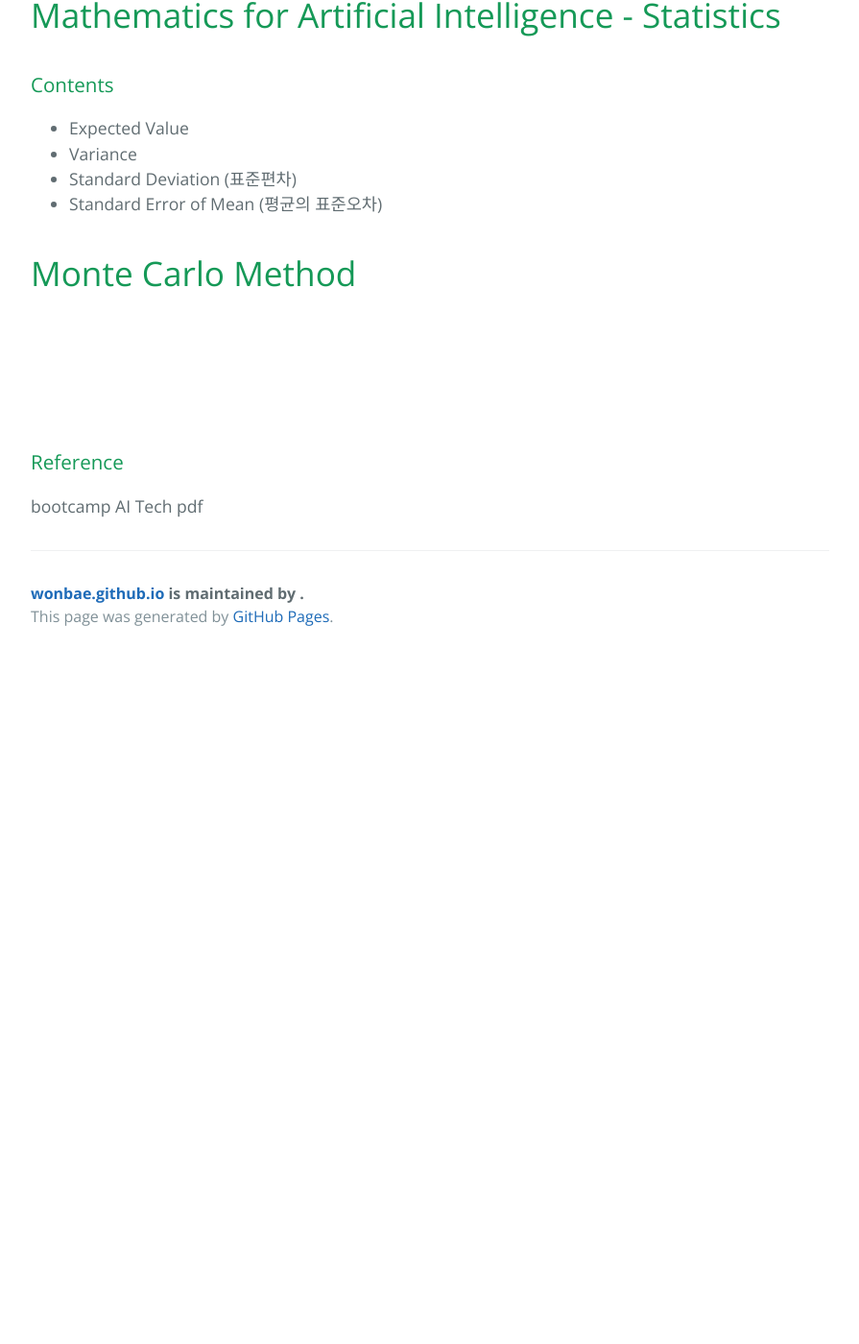
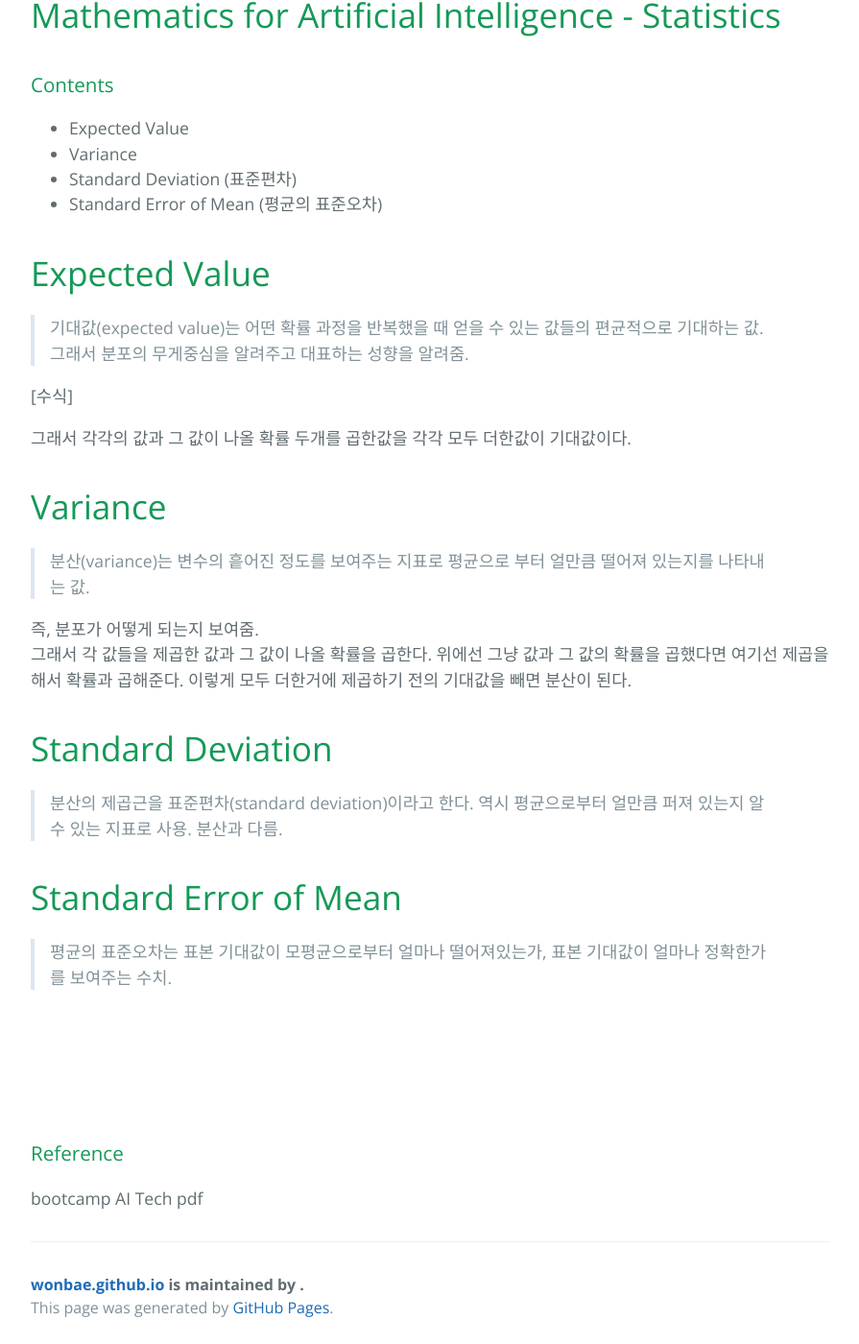
Before and after one commit to wonbae/wonbae.github.io, a Jekyll site: the page built from _posts/BoostcampAI/2021-01-29-[MAI]_Statistics.md, in a window 1280 px wide and 1400 px high, scrolled down 473 px. Shown: the whole window at 96% size, without its empty margins (192-1087 px from the left). Built offline with Jekyll 4.4.1, drawn with Linux system fonts in a browser that asks for light colours; our own code applies the rules of GitHub Pages for plain Markdown files; before the commit the page ends 1159 px from its top, so only the background shows below that.

Commit message:
wrtie statistics (not completed)

```diff
--- a/_posts/BoostcampAI/2021-01-29-[MAI]_Statistics.md
+++ b/_posts/BoostcampAI/2021-01-29-[MAI]_Statistics.md
@@ -18,8 +18,25 @@ Boostcamp Day 10. 2021-01-29.
 - Standard Error of Mean (평균의 표준오차)
 
 
-# Monte Carlo Method
+# Expected Value
+> 기대값(expected value)는 어떤 확률 과정을 반복했을 때 얻을 수 있는 값들의 편균적으로 기대하는 값. 그래서 분포의 무게중심을 알려주고 대표하는 성향을 알려줌.
 
+[수식]
+
+그래서 각각의 값과 그 값이 나올 확률 두개를 곱한값을 각각 모두 더한값이 기대값이다.
+
+# Variance
+> 분산(variance)는 변수의 흩어진 정도를 보여주는 지표로 평균으로 부터 얼만큼 떨어져 있는지를 나타내는 값.
+
+즉, 분포가 어떻게 되는지 보여줌.
+그래서 각 값들을 제곱한 값과 그 값이 나올 확률을 곱한다. 위에선 그냥 값과 그 값의 확률을 곱했다면 여기선 제곱을 해서 확률과 곱해준다. 이렇게 모두 더한거에 제곱하기 전의 기대값을 빼면 분산이 된다.
+
+# Standard Deviation
+> 분산의 제곱근을 표준편차(standard deviation)이라고 한다. 역시 평균으로부터 얼만큼 퍼져 있는지 알 수 있는 지표로 사용. 분산과 다름.
+
+
+# Standard Error of Mean
+> 평균의 표준오차는 표본 기대값이 모평균으로부터 얼마나 떨어져있는가, 표본 기대값이 얼마나 정확한가를 보여주는 수치.
 
 <br><br><br><br>
 
```
